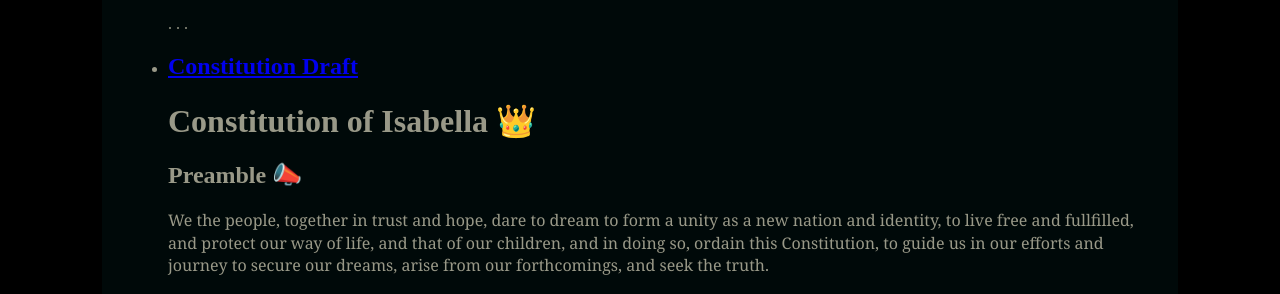
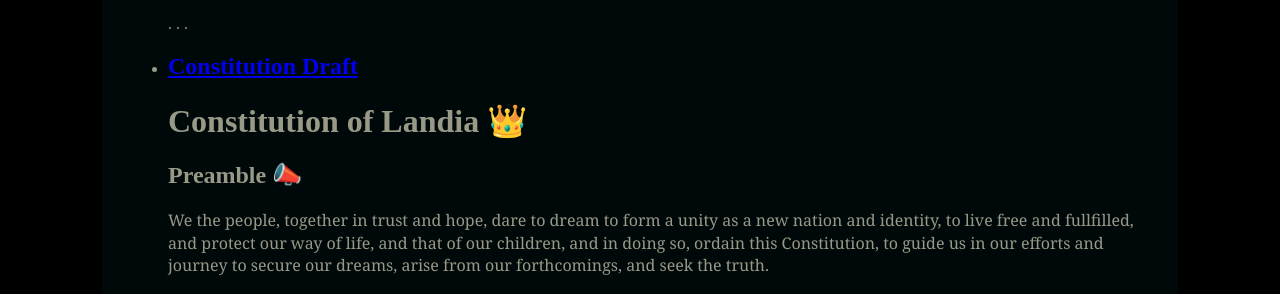
Before and after one commit to torresjrjr/torresjrjr.github.io, a Jekyll site: the page built from blog.html, in a window 1280 px wide. Shown: the part 365-659 px from the top of the page. Built offline with Jekyll 4.4.1, drawn with Linux system fonts in a browser that asks for light colours.

Commit message:
Update 2019-03-01-constitution-draft.md

```diff
--- a/_posts/2019-03-01-constitution-draft.md
+++ b/_posts/2019-03-01-constitution-draft.md
@@ -2,7 +2,7 @@
 layout: post
 author: jill
 ---
-# Constitution of Isabella 👑
+# Constitution of Landia 👑
 ## Preamble 📣
 We the people, together in trust and hope, dare to dream to form a unity as a new nation and identity, to live free and fullfilled, and protect our way of life, and that of our children, and in doing so, ordain this Constitution, to guide us in our efforts and journey to secure our dreams, arise from our forthcomings, and seek the truth.
 
```
